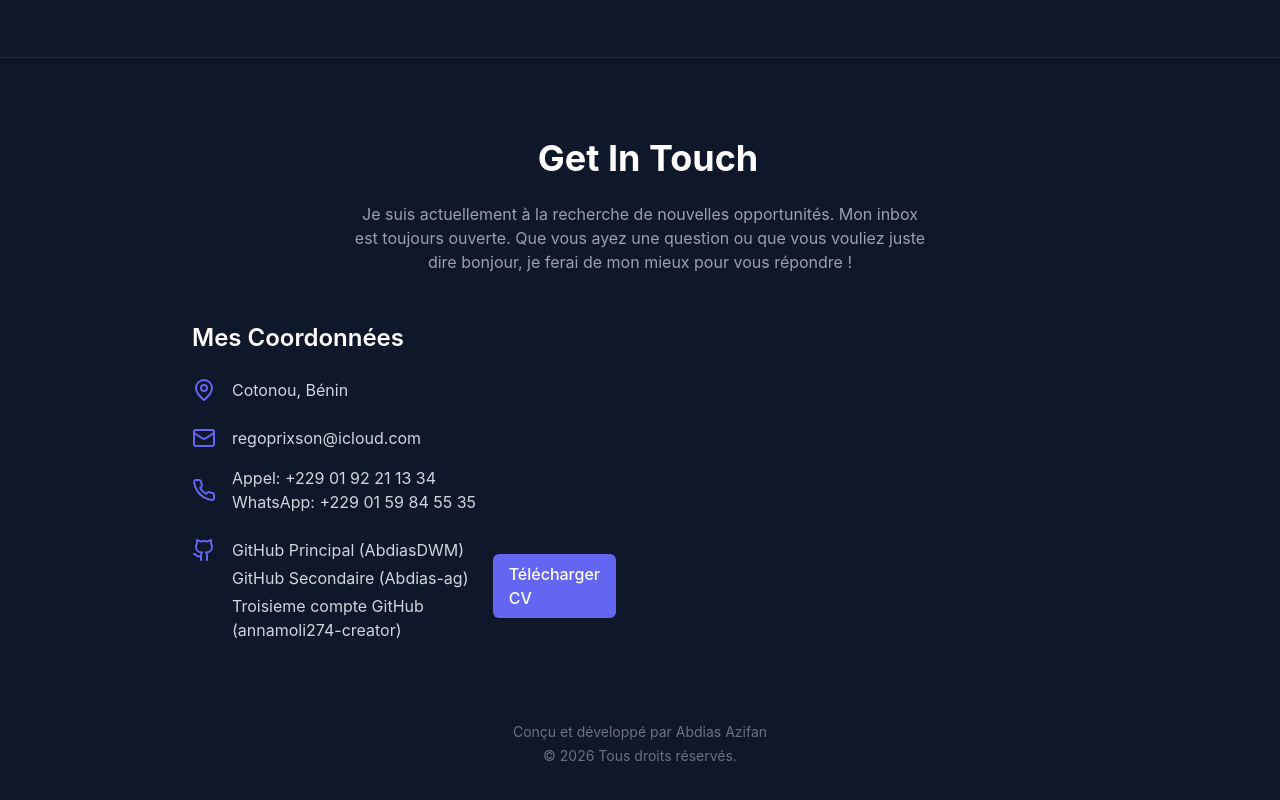
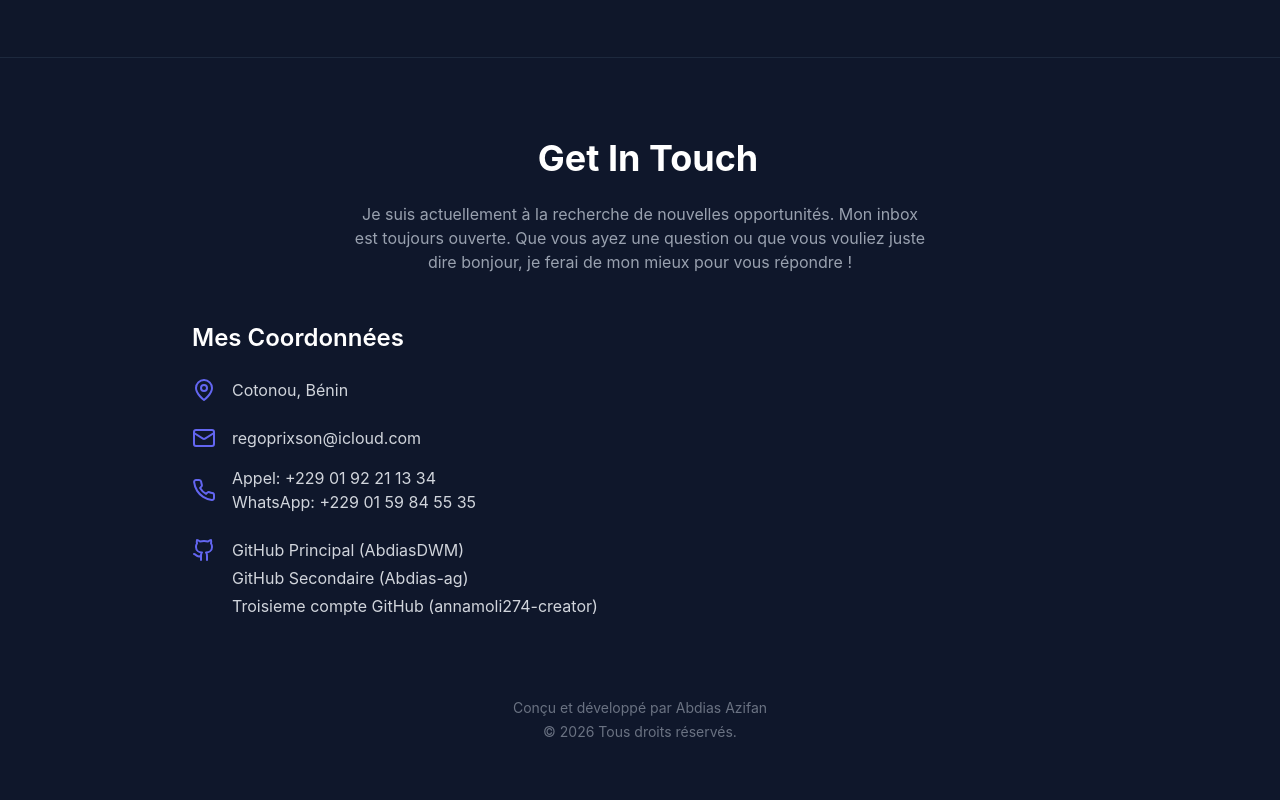
Before and after one commit to annamoli274-creator/abdias_portfolio, a React (Vite) app: page / in a window 1280 px wide. Shown: the part 4311-5111 px from the top of the page. Built offline with nearby package versions, Linux system fonts and the light colour scheme.

Commit message:
Update Contact.tsx

```diff
--- a/src/components/Contact.tsx
+++ b/src/components/Contact.tsx
@@ -77,7 +77,7 @@ const Contact = () => {
                   <a href="https://github.com/Abdias-ag" target="_blank" rel="noreferrer" className="hover:text-primary transition-colors mt-1">GitHub Secondaire (Abdias-ag)</a>
                   <a href="https://github.com/annamoli274-creator" target="_blank" rel="noreferrer" className="hover:text-primary transition-colors mt-1">Troisieme compte GitHub  (annamoli274-creator)</a>
                 </div>
-                <a href="/cv.pdf" download className="mt-4 inline-block bg-primary hover:bg-indigo-600 text-white font-medium py-2 px-4 rounded-md transition-colors">Télécharger CV</a>
+
               </div>
             </div>
           </div>
```
